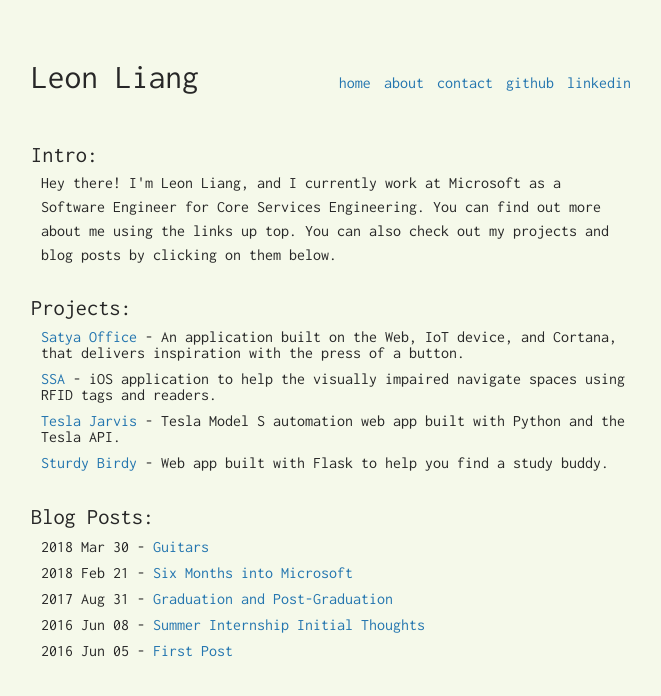
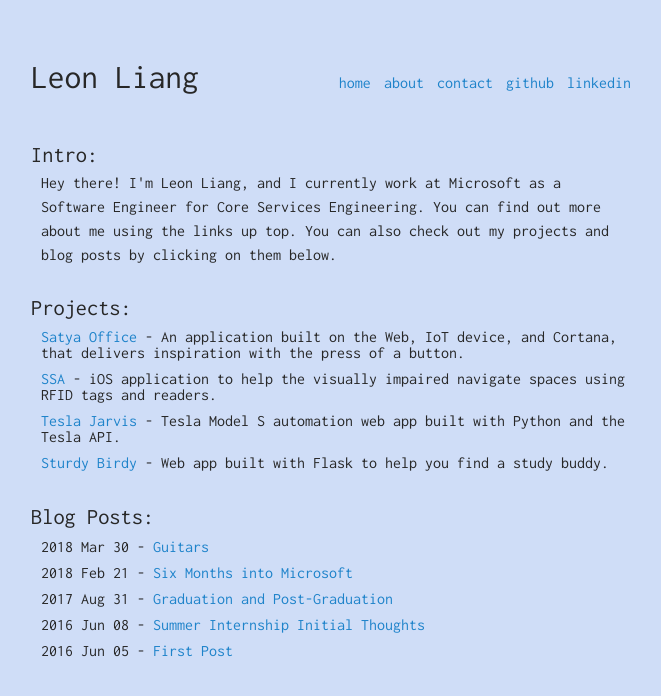
Before and after one commit to leonliang0395/leonliang0395.github.io, a Jekyll site: the page built from index.html, in a window 1280 px wide. Shown: the top 696 px of the page, without its empty margins (309-970 px from the left). Built offline with Jekyll 4.4.1, drawn with Linux system fonts in a browser that asks for light colours.

Commit message:
changed more colors

```diff
--- a/_sass/_config.scss
+++ b/_sass/_config.scss
@@ -1,8 +1,8 @@
 // COLORS
 $color-fg: #272727;
-$color-bg: #F5F9EA;
+$color-bg: rgb(207, 221, 247);
 $color-grey: #EEEEEE;
-$color-link: #2375af;
+$color-link: #1e83ca;
 $color-code: #00FF00;
 
 // BREAKPOINTS
```
